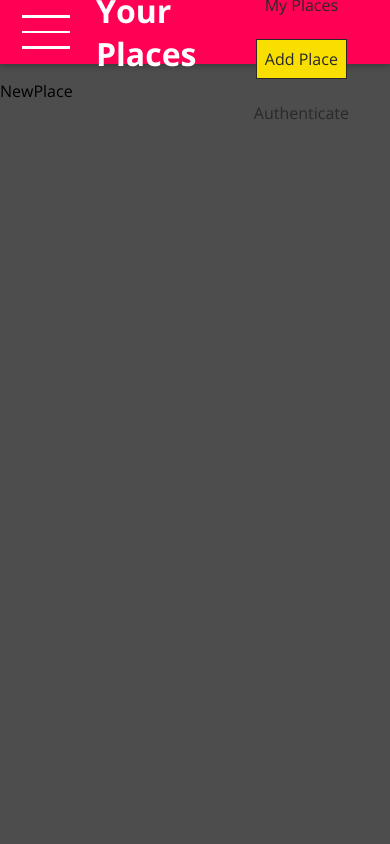
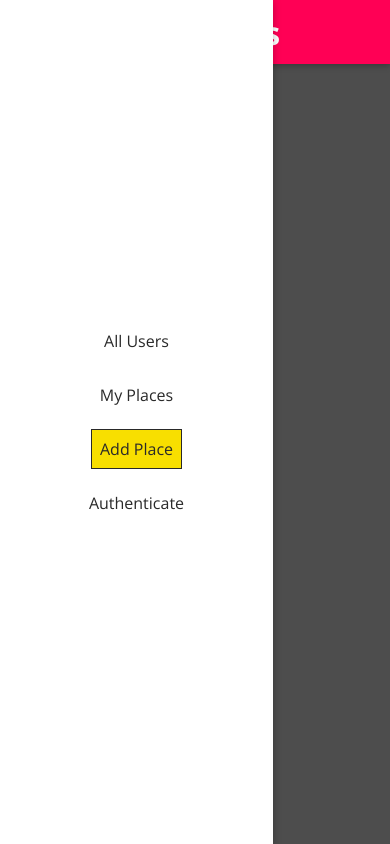
Before and after one commit to PhusionDev/udy-react-frontend-01-starting-setup, a React (Create React App) app: page /places/new in a window 390 px wide. Built offline with nearby package versions, Linux system fonts and the light colour scheme.

Commit message:
47. Implementing a Basic Desktop and Mobile Navigation

```diff
--- a/src/shared/components/Navigation/MainNavigation.js
+++ b/src/shared/components/Navigation/MainNavigation.js
@@ -3,10 +3,17 @@
 
 import MainHeader from './MainHeader';
 import NavLinks from './NavLinks';
+import SideDrawer from './SideDrawer';
 import './MainNavigation.css';
 
 const MainNavigation = (props) => {
   return (
+    <>
+      <SideDrawer>
+        <nav className='main-navigation__drawer-nav'>
+          <NavLinks />
+        </nav>
+      </SideDrawer>
       <MainHeader>
         <button className='main-navigation__menu-btn'>
           <span />
@@ -16,10 +23,11 @@
         <h1 className='main-navigation__title'>
           <Link to='/'>Your Places</Link>
         </h1>
-      <nav>
+        <nav className='main-navigation__header-nav'>
           <NavLinks />
         </nav>
       </MainHeader>
+    </>
   );
 };
 
--- a/src/shared/components/Navigation/SideDrawer.css
+++ b/src/shared/components/Navigation/SideDrawer.css
@@ -0,0 +1,10 @@
+.side-drawer {
+  position: fixed;
+  left: 0;
+  top: 0;
+  z-index: 100;
+  height: 100vh;
+  width: 70%;
+  background: white;
+  box-shadow: 0 2px 8px rgba(0, 0, 0, 0.26);
+}
--- a/src/shared/components/Navigation/SideDrawer.js
+++ b/src/shared/components/Navigation/SideDrawer.js
@@ -0,0 +1,9 @@
+import React from 'react';
+
+import './SideDrawer.css';
+
+const SideDrawer = (props) => {
+  return <aside className='side-drawer'>{props.children}</aside>;
+};
+
+export default SideDrawer;
```
Lines whose indentation alone changed are shown as unchanged.
